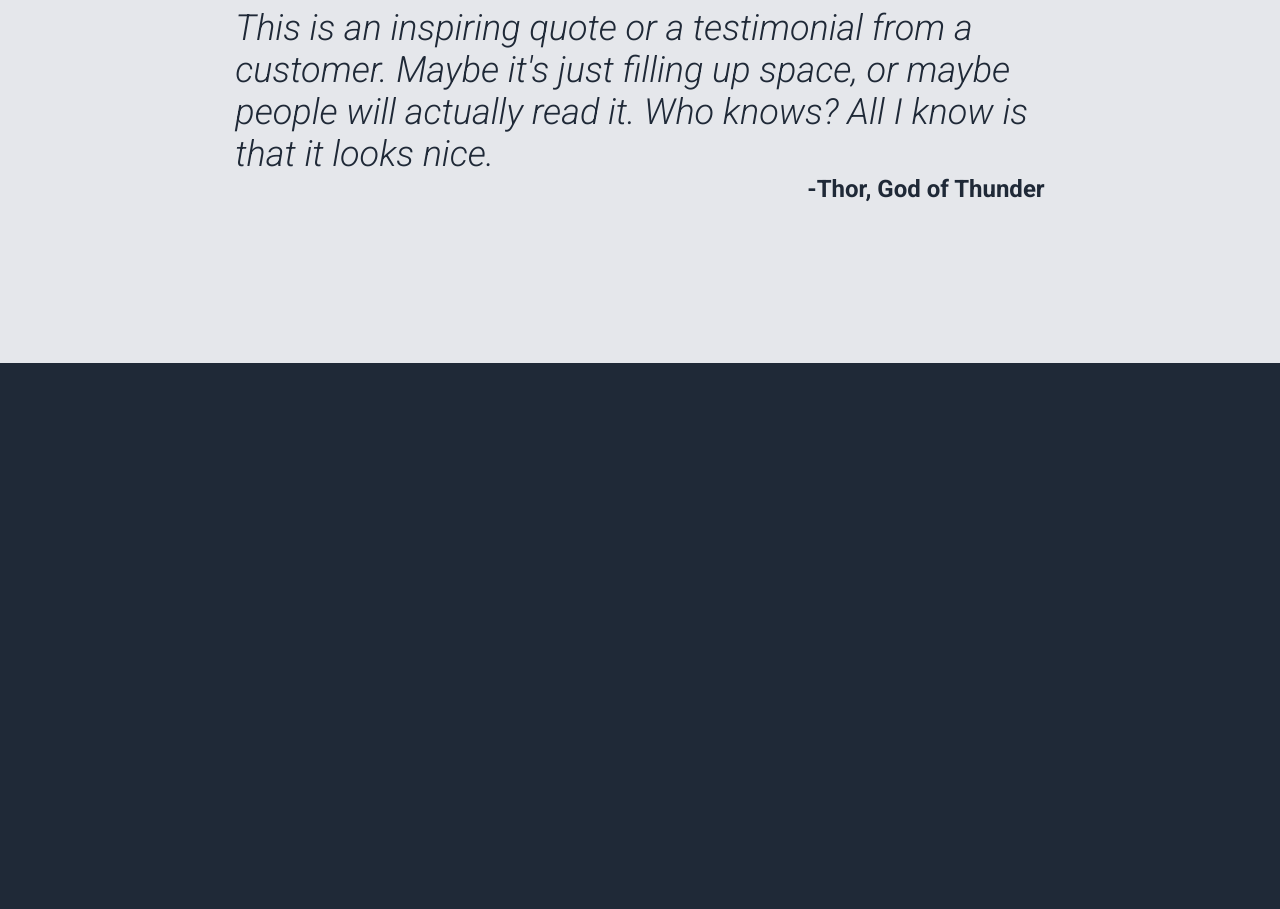
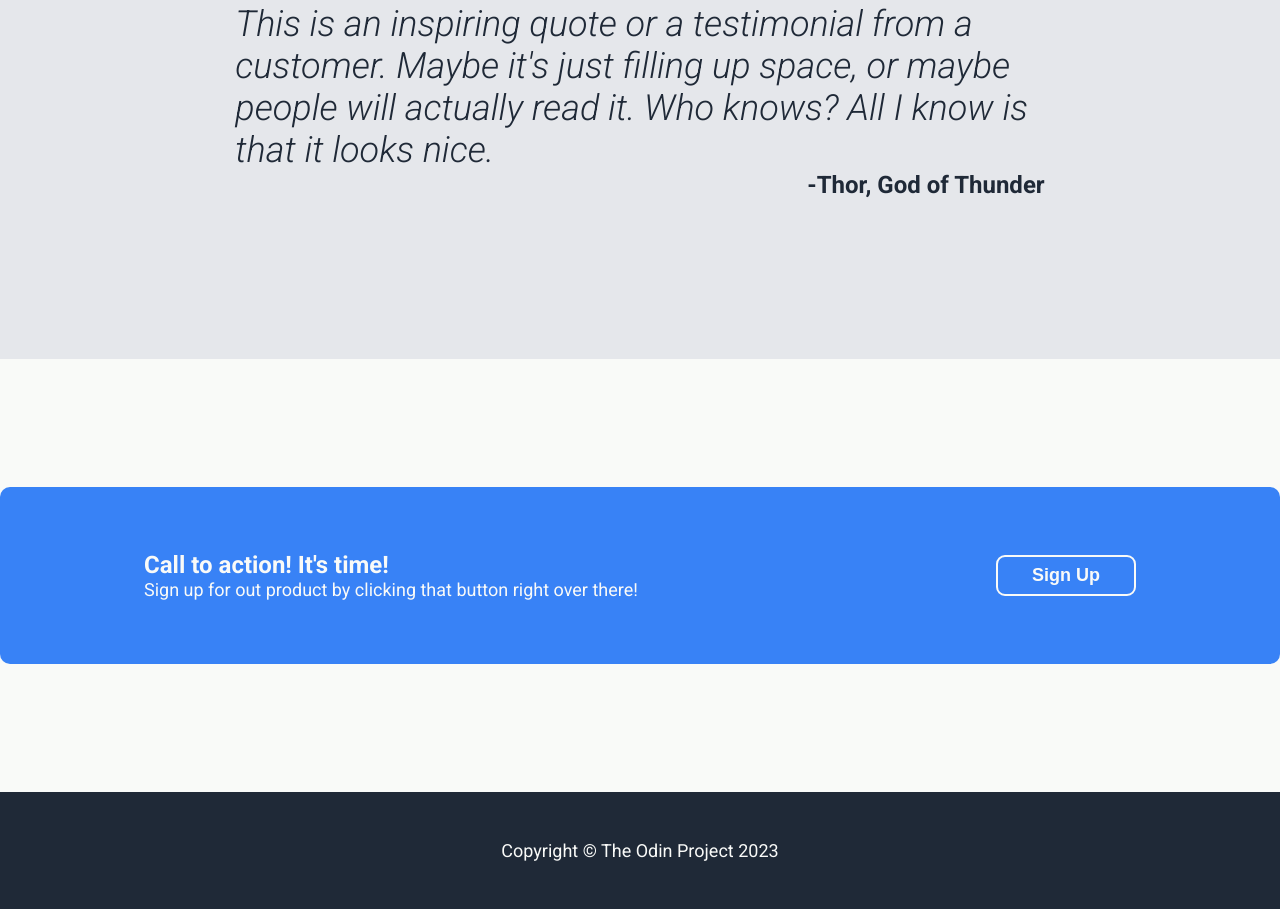
Before and after one commit to kacpersiedlarczyk/landing-page, a plain HTML site: page index.html in a window 1280 px wide. Shown: the part 1266-2175 px from the top of the page. Before the commit the page ends 1629 px from the top, so only its background shows below. Drawn offline with Linux system fonts and the light colour scheme.

Commit message:
Add CTA and footer

```diff
--- a/index.html
+++ b/index.html
@@ -62,9 +62,18 @@
         </section>
 
         <section class="cta">
-
+            <div class="cta-container">
+                <div>
+                    <h3><b>Call to action! It's time!</b></h3>
+                    <p>Sign up for out product by clicking that button right over there!</p>
+                </div>
+                <button class="btn-border">Sign Up</button>
+            </div>
         </section>
     </main>
-    <footer></footer>
+
+    <footer>
+        <p>Copyright <span>&copy</span> The Odin Project 2023</p>
+    </footer>
 </body>
 </html>
--- a/style.css
+++ b/style.css
@@ -49,11 +49,11 @@ img {
 
 /* General */
 body {
-    /* max-width: 1280px;
-    margin: auto; */
     font-size: var(--fs-primary);
     font-family: var(--ff-primary);
     background-color: var(--clr-dark-blue);
+
+    color: var(--clr-white);
 }
 
 h1 {
@@ -78,13 +78,13 @@ a {
 }
 
 button {
-    padding: 0.625rem 2.125rem;
+    padding: 0.5rem 2.125rem;
     color: var(--clr-white);
     font-size: var(--fs-primary);
     font-weight: var(--fw-bold);
     cursor: pointer;
     border: none;
-    border-radius: 8px;
+    border-radius: 9px;
     background-color: var(--clr-light-blue);
 }
 
@@ -190,3 +190,30 @@ nav {
 }
 
 /* CTA */
+.cta {
+    background-color: var(--clr-white);
+    padding: 8rem 0;
+}
+
+.cta-container {
+    max-width: 1280px;
+    margin: auto;
+
+    display: flex;
+    justify-content: space-between;
+    align-items: center;
+    border-radius: 10px;
+    background-color: #3882f6;
+    padding: 4rem 9rem;
+}
+
+.btn-border {
+    border: solid 2.5px var(--clr-white);
+}
+
+/* Footer */
+footer {
+    display: flex;
+    justify-content: center;
+    padding: 3rem 0;
+}
```
